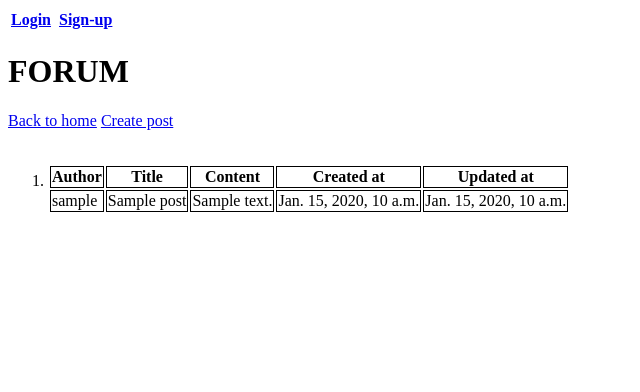
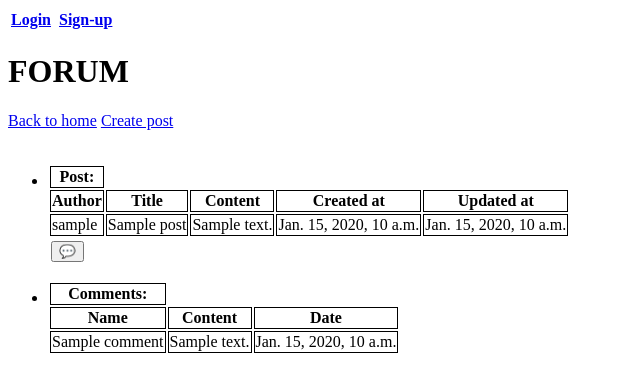
Before and after one commit to YuryLobkov/cooktail, a Django app: page /forum/posts/ in a window 1280 px wide. Shown: the top 392 px of the page, without its empty margins (0-640 px from the left). Run offline with Django 4.2, Linux system fonts and the light colour scheme; tables that the repository leaves empty hold one stand-in row (values such as "Sample post"); lists and menus that the app fills with data are empty.

Commit message:
added comments to posts
💬 - button to create comment for current post
New table with comments under the posts table

```diff
--- a/forum/templates/forum/post_list.html
+++ b/forum/templates/forum/post_list.html
@@ -6,9 +6,12 @@
 <a href="/forum/create-post">Create post</a>
 <br></br>
 {% for post in posts %}
-<ol>
+<ul>
     <li>
         <table>
+            <tr>
+                <th th style="border: 1px black solid;">Post:</th>
+            </tr>
             <tr>
                 <th style="border: 1px black solid;">Author</th>
                 <th style="border: 1px black solid;">Title</th>
@@ -25,8 +28,6 @@
             </tr>
         </table>
     </li>
-
-    <div>
         <table>
             <tr>
                 {% if user == post.author %}
@@ -42,12 +43,34 @@
                         </form>
                     </th>
                 {% endif %}
+                    <th>
+                        <form action="{% url 'forum:create-comment' post.pk %}">
+                            <button type="submit">💬</button>
+                        </form>
+                    </th>
             </tr>
         </table>
-    </div>
-</ol>
+    <li>
+        <table>
+            <tr>
+                <th style="border: 1px black solid;">Comments:</th>
+            </tr>
+            <tr>
+                <th style="border: 1px black solid;">Name</th>
+                <th style="border: 1px black solid;">Content</th>
+                <th style="border: 1px black solid;">Date</th>
+            </tr>
+            {% for comment in post.comments.all %}
+            <tr>
+                    <td style="border: 1px black solid;">{{comment.name}}</td>
+                    <td style="border: 1px black solid;">{{comment.body}}</td>
+                    <td style="border: 1px black solid;">{{comment.post_date}}</td>
+            </tr>
+            {% endfor %}
+        </table>
+    </li>
+</ul>
 {% empty %}
 <p>No posts yet :(</p>
 {% endfor %}
-
 {% endblock content %}
--- a/forum/urls.py
+++ b/forum/urls.py
@@ -1,6 +1,6 @@
 from django.urls import path
 from . import views
-from .views import UpdatePostView
+from .views import UpdatePostView, CreateCommentView
 
 app_name = 'forum'
 
@@ -11,4 +11,5 @@ urlpatterns = [
     path('posts/', views.post_list, name='post_list'),
     path('create-post', views.create_post, name='create-post'),
     path('update-post/<int:pk>', UpdatePostView.as_view(), name='update-post'),
+    path('create-comment/<int:pk>', CreateCommentView.as_view(), name='create-comment')
 ]
--- a/forum/views.py
+++ b/forum/views.py
@@ -1,7 +1,7 @@
 from django.shortcuts import render, redirect
 from .forms import RegistrationForm, PostForm
 from django.contrib.auth import login, logout, authenticate
-from .models import Post
+from .models import Post, Comment
 from django.views.generic import UpdateView, CreateView
 
 
@@ -42,7 +42,10 @@ def create_post(request):
     return render(request, 'forum/create_post.html', {'form':form})
 
 class CreateCommentView(CreateView):
-    pass
+    model = Comment
+    template_name = 'forum/create_comment.html'
+    fields = ['post','name', 'body']
+    success_url = '/forum/posts'
 
 class UpdatePostView(UpdateView):
     model = Post
```
